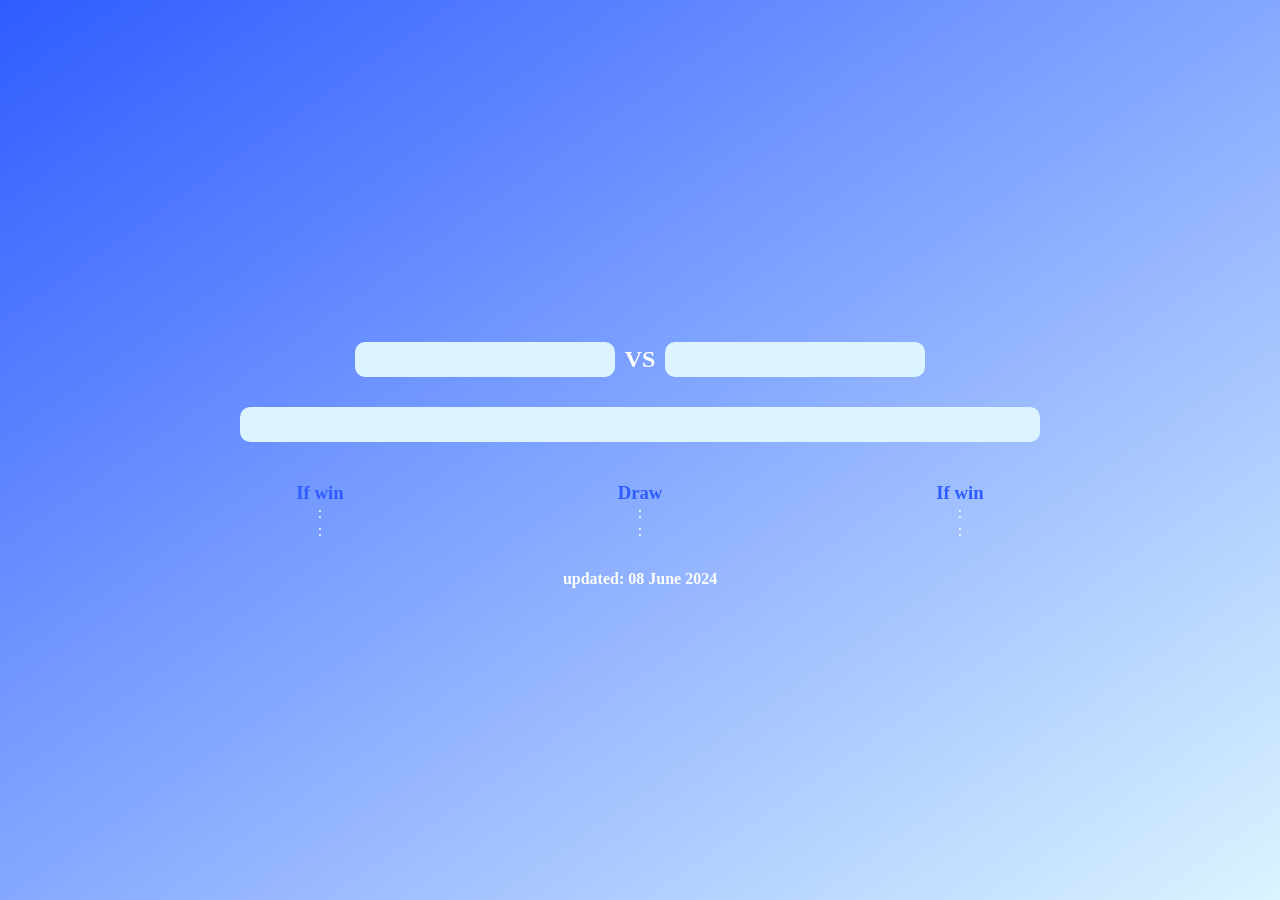
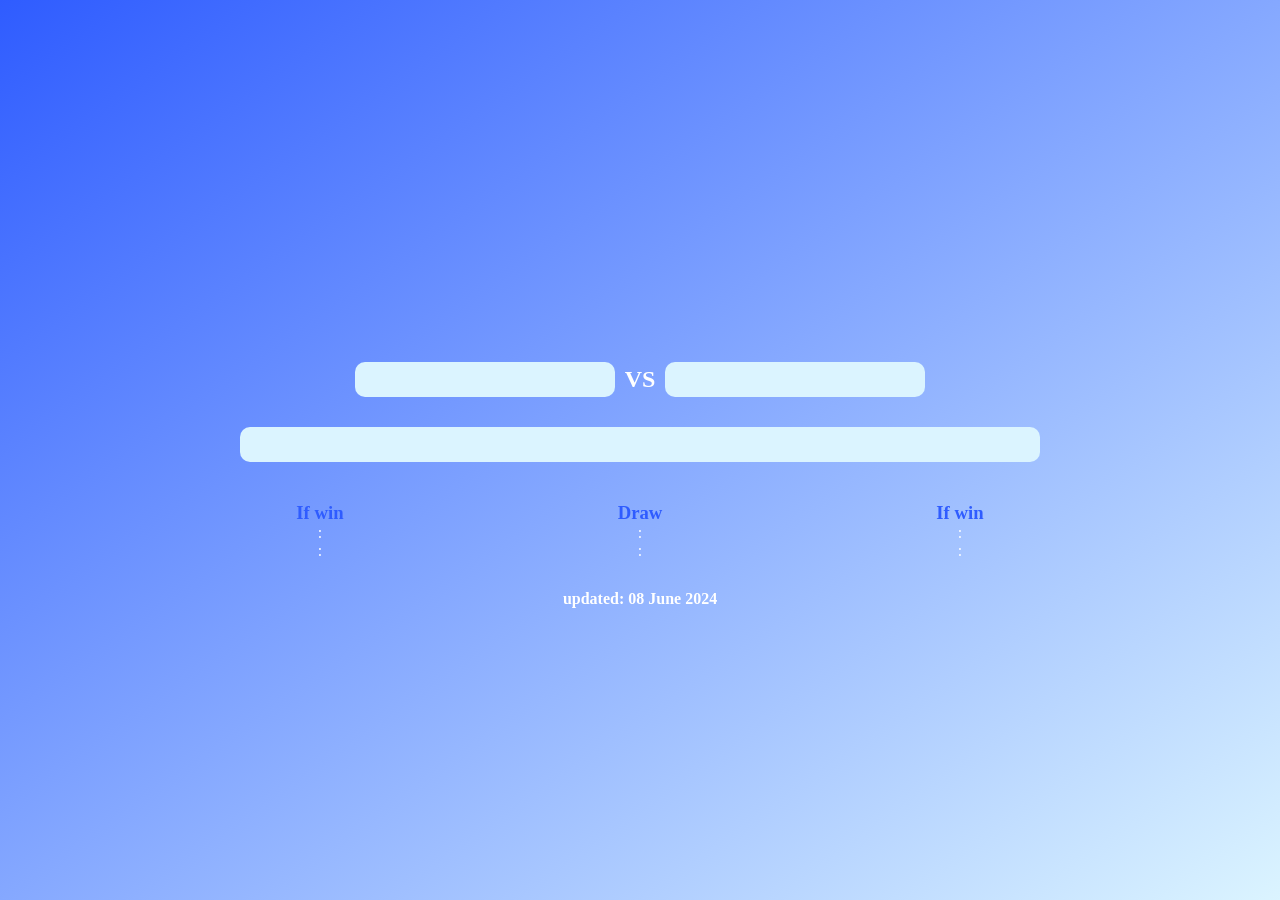

Update fifa.css

--- a/fifa.css
+++ b/fifa.css
@@ -11,7 +11,6 @@ section {
   padding: 100px 0;
   display: flex;
   justify-content: center;
-  align-items: center;
   background-image: linear-gradient(to bottom right, #2f5cff, #dbf4ff);
 }
 
@@ -21,6 +20,7 @@ section {
   flex-direction: column;
   justify-content: center;
   align-items: center;
+  margin-top: 40px;
 }
 
 .title .text {
@@ -110,7 +110,3 @@ section {
 }
 
 
-@media (height: 800px) {
-  section {
-    height: 1200px
-}
